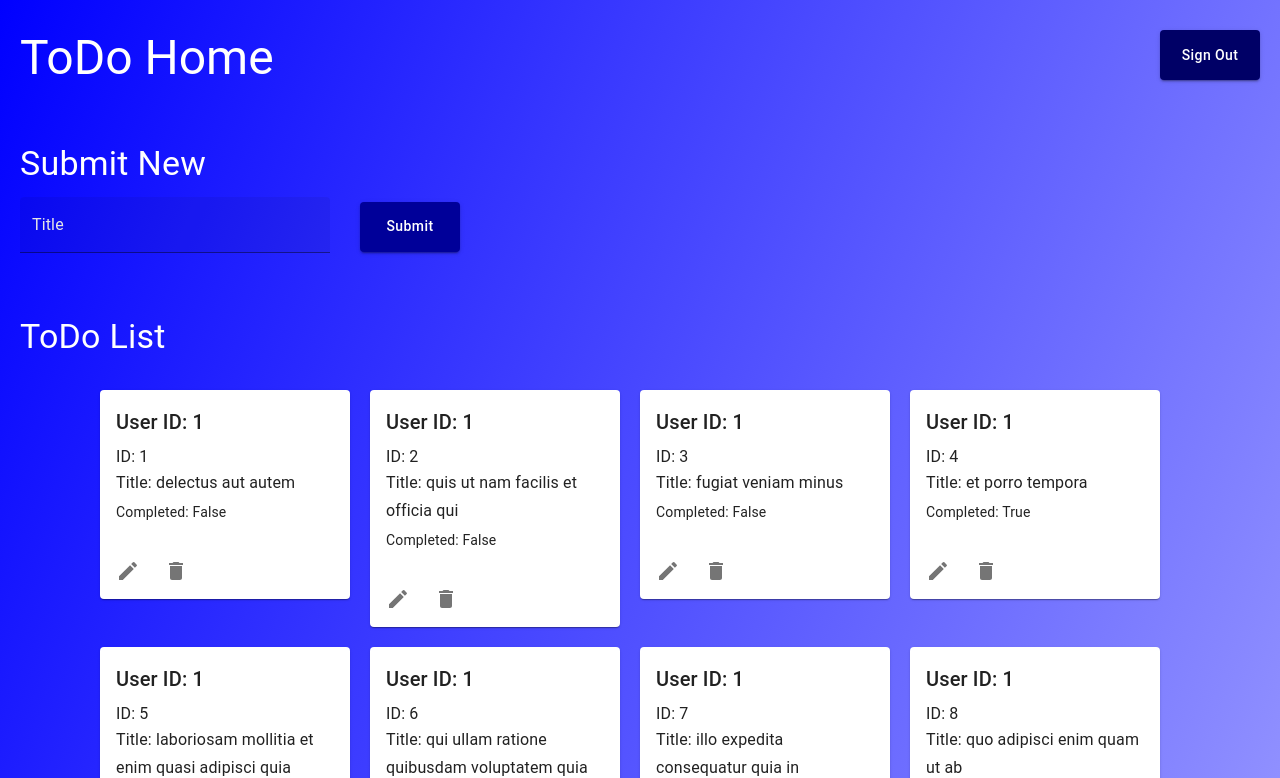
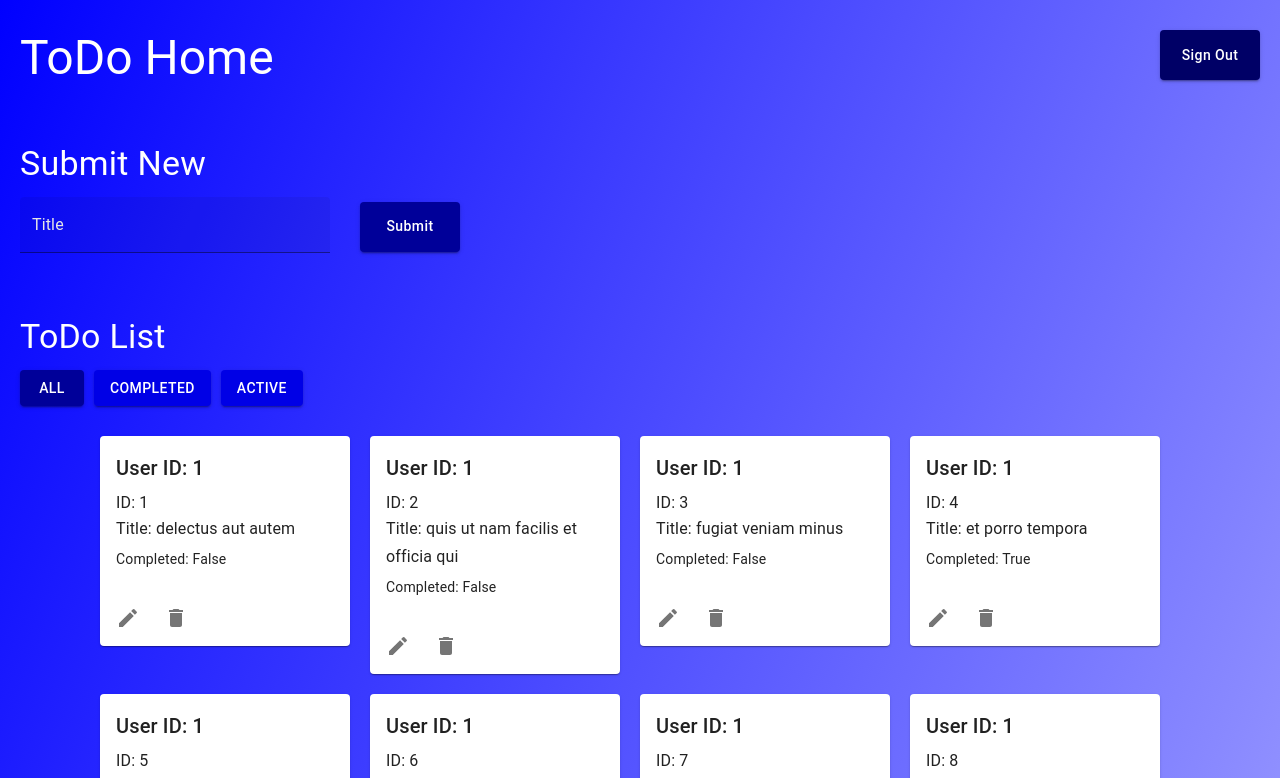
Before and after one commit to gagkjayawardana/to-do-list, a React (Create React App) app in the folder to-do-app/: page / in a window 1280 px wide. Shown: the top 778 px of the page. Built offline with nearby package versions, Linux system fonts and the light colour scheme.

Commit message:
Add filter option

```diff
--- a/to-do-app/src/pages/HomePage/HomePage.jsx
+++ b/to-do-app/src/pages/HomePage/HomePage.jsx
@@ -48,12 +48,29 @@ const ToDo_List = styled.div`
   margin-left: -20px;
 `;
 
+const ToDo_Filter = styled.div`
+  margin-left: 20px;
+  margin-bottom: 10px;
+`;
+
 function HomePage() {
   const dispatch = useDispatch();
   const todos = useSelector((state) => state.todos.data);
 
   const [focusSubmitField, setFocusSubmitField] = useState(false);
   const [data, setData] = useState([...ToDoData, ...todos]);
+  const [filter, setFilter] = useState('all');
+
+  const handleFilterChange = (newFilter) => {
+    setFilter(newFilter);
+  };
+
+  const filteredData = data.filter((task) => {
+    if (filter === 'all') return true;
+    if (filter === 'completed') return task.completed;
+    if (filter === 'active') return !task.completed;
+    return true;
+  });
 
   const hadleSubmitField = () => {
     setFocusSubmitField(true);
@@ -196,9 +213,35 @@ function HomePage() {
           gutterBottom>
           ToDo List
         </Typography>
+        <ToDo_Filter>
+          <Button
+            sx={{ backgroundColor: filter === 'all' ? '#000099' : '#0000e6' }}
+            variant="contained"
+            onClick={() => handleFilterChange('all')}>
+            All
+          </Button>
+          <Button
+            sx={{
+              backgroundColor: filter === 'completed' ? '#000099' : '#0000e6',
+              marginLeft: '10px'
+            }}
+            variant="contained"
+            onClick={() => handleFilterChange('completed')}>
+            Completed
+          </Button>
+          <Button
+            sx={{
+              backgroundColor: filter === 'active' ? '#000099' : '#0000e6',
+              marginLeft: '10px'
+            }}
+            variant="contained"
+            onClick={() => handleFilterChange('active')}>
+            Active
+          </Button>
+        </ToDo_Filter>
       </ToDo_list_container>
       <ToDo_List>
-        {data.map((element, index) => {
+        {filteredData.map((element, index) => {
           console.log('element', element.completed);
           return (
             <div key={`card-${index}`}>
```
